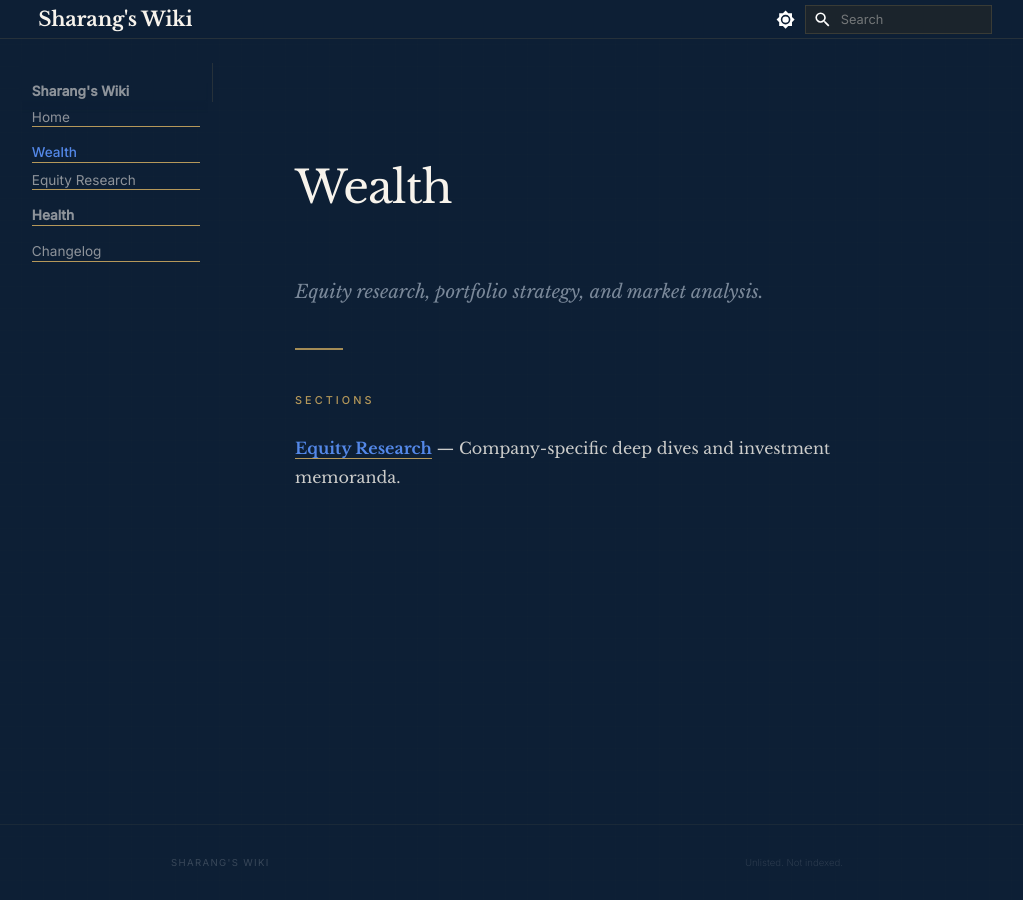
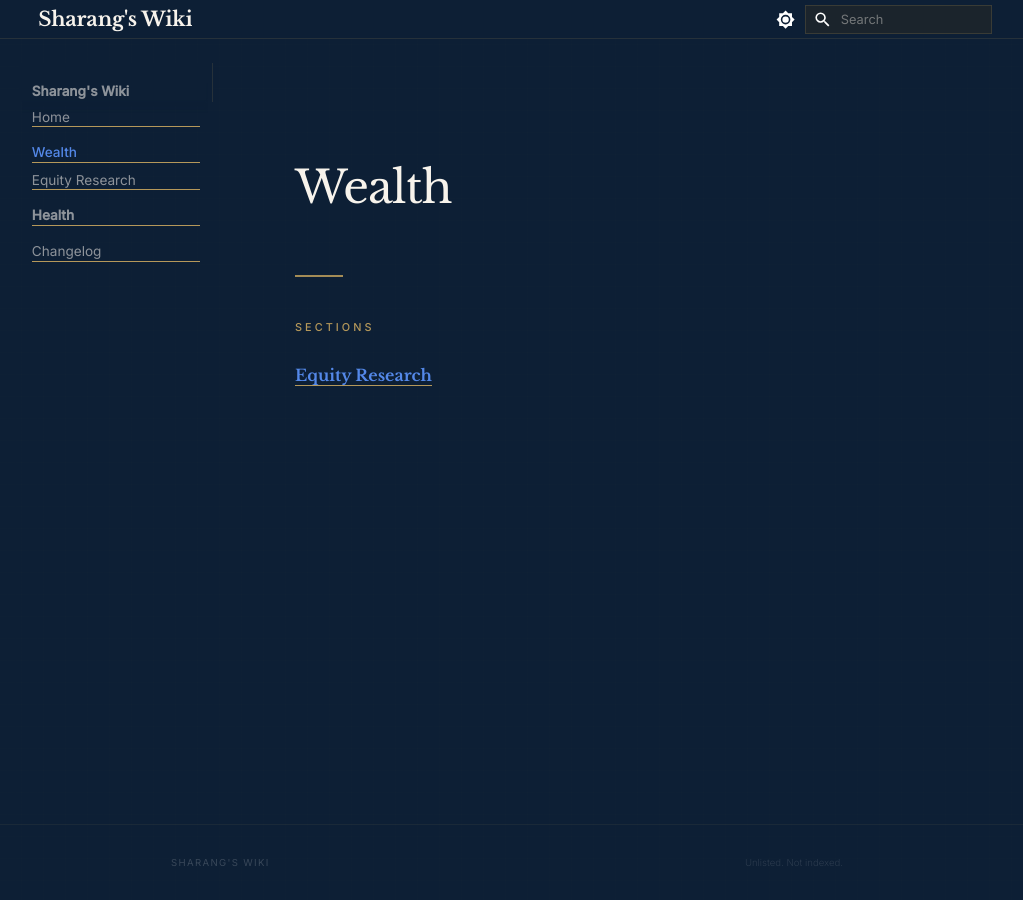
Before and after one commit to sharangshah/wiki, an MkDocs documentation site: the page built from docs/wealth/index.md, in a window 1280 px wide. Shown: the whole page, without its empty margins (133-1156 px from the left). Built offline with MkDocs 1.6.1 and Material for MkDocs 9.7.7, drawn with Linux system fonts in a browser that asks for light colours.

Commit message:
Drop lede + section descriptions from Wealth page

```diff
--- a/docs/wealth/index.md
+++ b/docs/wealth/index.md
@@ -5,10 +5,8 @@ hide:
 
 # Wealth
 
-<p class="lede">Equity research, portfolio strategy, and market analysis.</p>
-
 <div class="gold-rule"></div>
 
 <span class="section-label">Sections</span>
 
-**[Equity Research](equity-research/index.md)** — Company-specific deep dives and investment memoranda.
+**[Equity Research](equity-research/index.md)**
```
